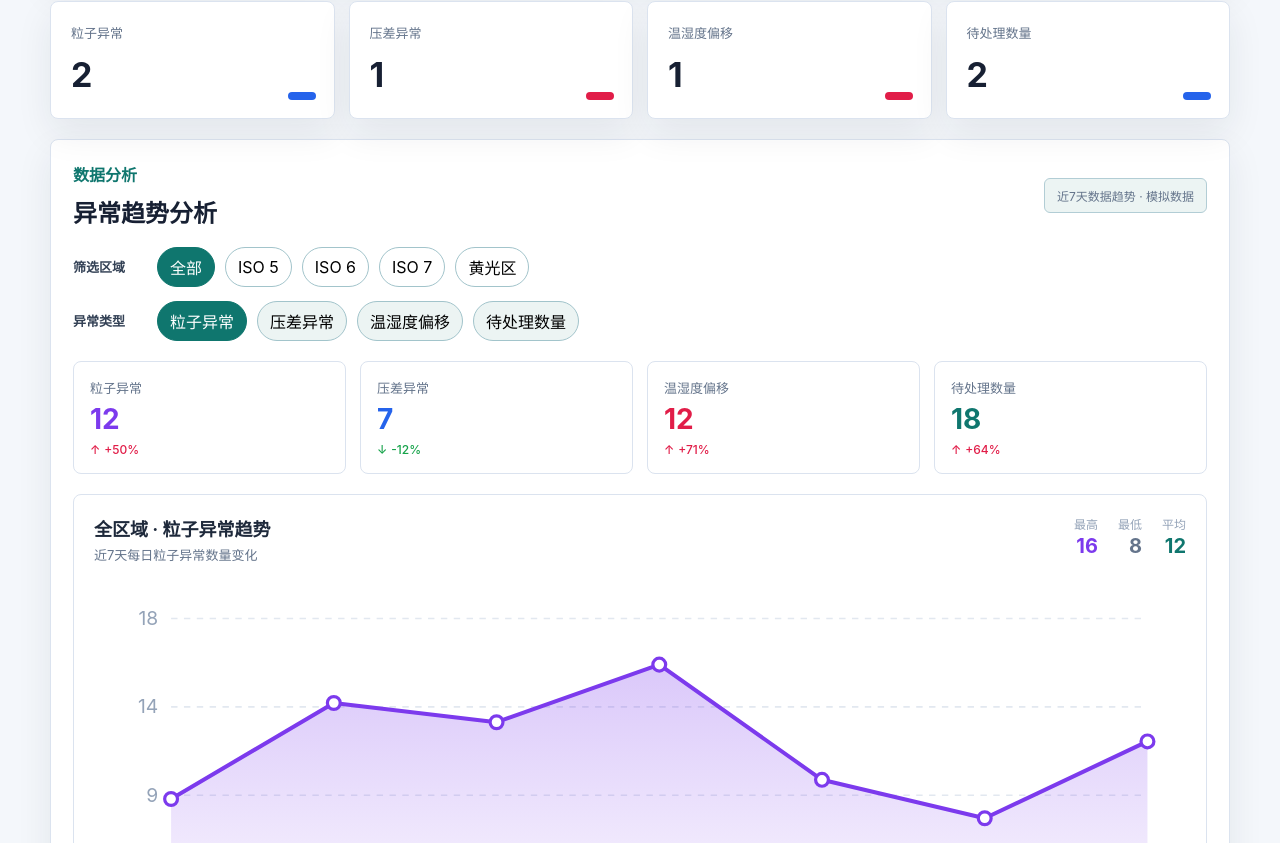
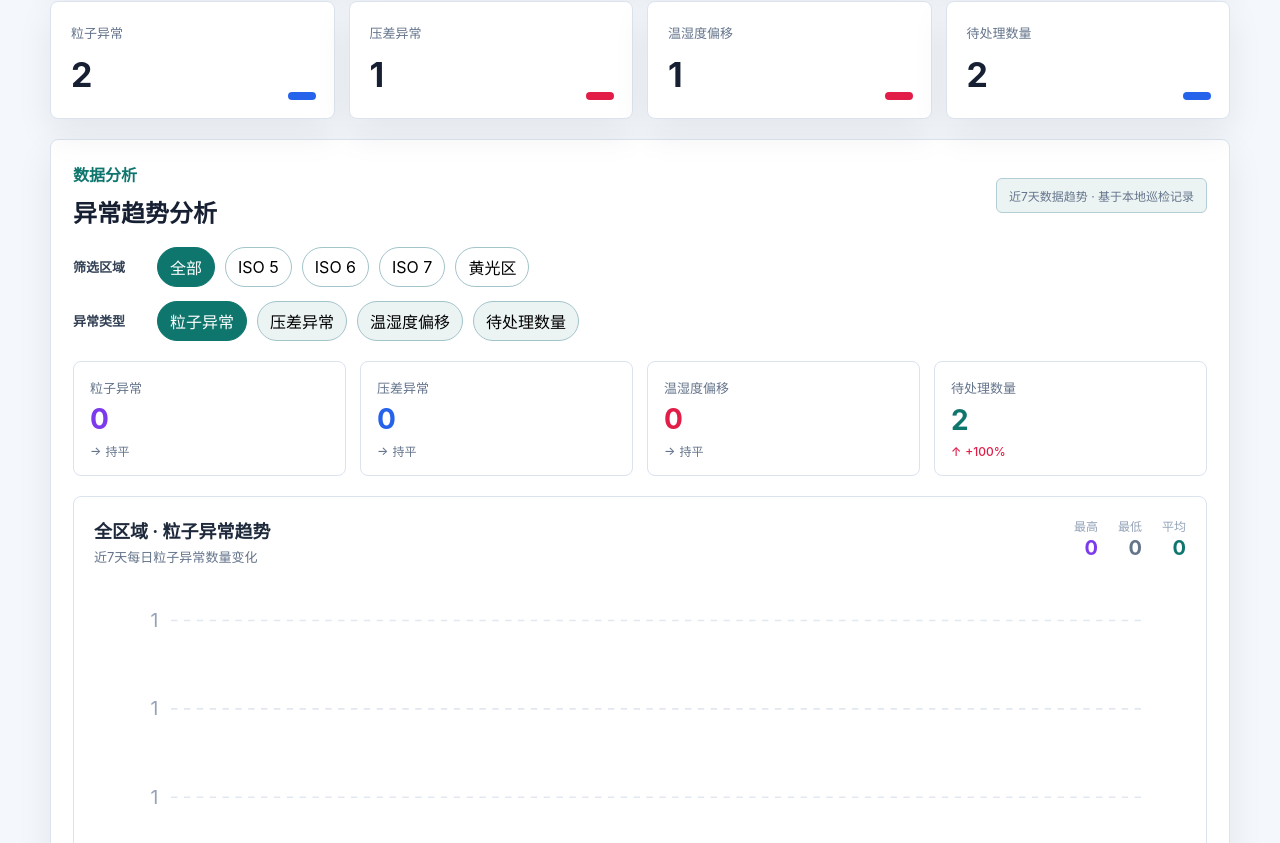
Before and after one commit to aliAjax/hxwl-09-6ff6e8e, a React (Vite) app: page / in a window 1280 px wide. Shown: the part 1437-2280 px from the top of the page. Built offline with nearby package versions, Linux system fonts and the light colour scheme.

Commit message:
.3436396082391580:873b1a9e40abc8335ad4acb5b56153c2_6a35214bfec965905772343d.6a352153fec9659057723445.6a3521535863013a7fa842b0:Trae CN.T(2026/6/19 19:00:35)

```diff
--- a/src/AnomalyTrendAnalysis.tsx
+++ b/src/AnomalyTrendAnalysis.tsx
@@ -1,13 +1,19 @@
 import { useMemo } from "react";
 import {
-  generateAnomalyTrendData,
-  anomalyTypes,
+  calculateAllTrendData,
+  anomalyTypeColors,
   areaFilters,
-  anomalyTypeColors,
+  trendAnomalyTypes,
   type AnomalyTrendData,
   type TrendDataPoint,
-} from "./mockData";
-import type { CleanArea, TrendAnomalyType } from "./db";
+} from "./services/TrendAnalysisService";
+import type {
+  AnomalyTicket,
+  AreaThreshold,
+  CleanArea,
+  InspectionRecord,
+  TrendAnomalyType,
+} from "./domain";
 
 function TrendChart({
   data,
@@ -204,6 +210,9 @@ interface AnomalyTrendAnalysisProps {
   selectedType: TrendAnomalyType;
   onAreaChange: (area: CleanArea | "全部") => void;
   onTypeChange: (type: TrendAnomalyType) => void;
+  inspectionRecords: InspectionRecord[];
+  anomalyTickets: AnomalyTicket[];
+  thresholds: AreaThreshold[];
 }
 
 function AnomalyTrendAnalysis({
@@ -211,14 +220,31 @@ function AnomalyTrendAnalysis({
   selectedType,
   onAreaChange,
   onTypeChange,
+  inspectionRecords,
+  anomalyTickets,
+  thresholds,
 }: AnomalyTrendAnalysisProps) {
 
+  const allTrendDataMap = useMemo(() => {
+    return calculateAllTrendData(
+      inspectionRecords,
+      anomalyTickets,
+      thresholds,
+      selectedArea,
+      7
+    );
+  }, [inspectionRecords, anomalyTickets, thresholds, selectedArea]);
+
   const allTrendData = useMemo(() => {
-    return anomalyTypes.map((type) => ({
+    return trendAnomalyTypes.map((type) => ({
       type,
-      data: generateAnomalyTrendData(selectedArea, type, 7),
+      data: allTrendDataMap[type],
     }));
-  }, [selectedArea]);
+  }, [allTrendDataMap]);
+
+  const hasAnyData = useMemo(() => {
+    return allTrendData.some((t) => t.data.hasData);
+  }, [allTrendData]);
 
   const currentTrendData = useMemo(() => {
     return allTrendData.find((t) => t.type === selectedType)
@@ -240,7 +266,7 @@ function AnomalyTrendAnalysis({
           <p>数据分析</p>
           <h2>异常趋势分析</h2>
         </div>
-        <div className="trend-hint">近7天数据趋势 · 模拟数据</div>
+        <div className="trend-hint">近7天数据趋势 · 基于本地巡检记录</div>
       </div>
 
       <div className="trend-filters">
@@ -262,7 +288,7 @@ function AnomalyTrendAnalysis({
         <div className="trend-filter-group">
           <span className="trend-filter-label">异常类型</span>
           <div className="chips">
-            {anomalyTypes.map((type) => (
+            {trendAnomalyTypes.map((type) => (
               <button
                 key={type}
                 className={selectedType === type ? "chip-active" : ""}
@@ -279,6 +305,8 @@ function AnomalyTrendAnalysis({
         </div>
       </div>
 
+      {hasAnyData ? (
+        <>
           <div className="trend-metrics-grid">
             {allTrendData.map(({ type, data }) => (
               <SummaryMetricCard
@@ -367,6 +395,18 @@ function AnomalyTrendAnalysis({
               </div>
             </div>
           </div>
+        </>
+      ) : (
+        <div className="trend-empty-state">
+          <div className="trend-empty-icon">📊</div>
+          <h3 className="trend-empty-title">暂无趋势数据</h3>
+          <p className="trend-empty-desc">
+            当前筛选条件下没有找到近7天的巡检记录或异常工单。
+            <br />
+            请先录入巡检记录或创建异常工单后再查看趋势分析。
+          </p>
+        </div>
+      )}
     </section>
   );
 }
--- a/src/App.tsx
+++ b/src/App.tsx
@@ -315,6 +315,9 @@ function App() {
         selectedType={filters.trendTypeFilter}
         onAreaChange={handleTrendAreaFilter}
         onTypeChange={handleTrendTypeFilter}
+        inspectionRecords={inspectionRecords}
+        anomalyTickets={anomalyTickets}
+        thresholds={thresholds}
       />
 
       <AnomalyTraceList
--- /dev/null
+++ b/src/services/TrendAnalysisService.ts
@@ -0,0 +1,221 @@
+import type {
+  AnomalyTicket,
+  AreaThreshold,
+  CleanArea,
+  InspectionRecord,
+  TrendAnomalyType,
+} from "../domain/models";
+import { checkAnomalies } from "../domain/rules";
+import { TREND_ANOMALY_TYPES } from "../domain/constants";
+
+export interface TrendDataPoint {
+  date: string;
+  value: number;
+}
+
+export interface TrendSummary {
+  current: number;
+  previous: number;
+  changePercent: number;
+  trend: "up" | "down" | "stable";
+  max: number;
+  min: number;
+  avg: number;
+}
+
+export interface AnomalyTrendData {
+  data: TrendDataPoint[];
+  summary: TrendSummary;
+  hasData: boolean;
+}
+
+function getDateKey(dateStr: string): string {
+  if (!dateStr) return "";
+  const parts = dateStr.split(" ")[0];
+  return parts;
+}
+
+function formatDateLabel(dateKey: string): string {
+  const parts = dateKey.split("-");
+  if (parts.length >= 3) {
+    return `${parseInt(parts[1], 10)}/${parseInt(parts[2], 10)}`;
+  }
+  return dateKey;
+}
+
+function getRecentDateKeys(days: number): string[] {
+  const dates: string[] = [];
+  const today = new Date();
+  for (let i = days - 1; i >= 0; i--) {
+    const d = new Date(today);
+    d.setDate(d.getDate() - i);
+    const dateStr = `${d.getFullYear()}-${String(d.getMonth() + 1).padStart(2, "0")}-${String(d.getDate()).padStart(2, "0")}`;
+    dates.push(dateStr);
+  }
+  return dates;
+}
+
+function computeSummary(values: number[]): TrendSummary {
+  const current = values[values.length - 1] ?? 0;
+  const previous = values[values.length - 2] ?? current;
+  const max = Math.max(...values, 0);
+  const min = Math.min(...values, 0);
+  const avg = values.length > 0
+    ? Math.round(values.reduce((a, b) => a + b, 0) / values.length)
+    : 0;
+
+  let changePercent = 0;
+  if (previous > 0) {
+    changePercent = Math.round(((current - previous) / previous) * 100);
+  } else if (current > 0) {
+    changePercent = 100;
+  }
+
+  let trend: "up" | "down" | "stable";
+  if (Math.abs(changePercent) < 5 || (current === 0 && previous === 0)) {
+    trend = "stable";
+  } else if (changePercent > 0) {
+    trend = "up";
+  } else {
+    trend = "down";
+  }
+
+  return { current, previous, changePercent, trend, max, min, avg };
+}
+
+function filterRecordsByArea(
+  records: InspectionRecord[],
+  area: CleanArea | "全部"
+): InspectionRecord[] {
+  if (area === "全部") return records;
+  return records.filter((r) => r.area === area);
+}
+
+function filterTicketsByArea(
+  tickets: AnomalyTicket[],
+  area: CleanArea | "全部"
+): AnomalyTicket[] {
+  if (area === "全部") return tickets;
+  return tickets.filter((t) => t.area === area);
+}
+
+function countAnomaliesByDate(
+  records: InspectionRecord[],
+  thresholds: AreaThreshold[],
+  type: Exclude<TrendAnomalyType, "待处理数量">,
+  days: number
+): Record<string, number> {
+  const dateKeys = getRecentDateKeys(days);
+  const counts: Record<string, number> = {};
+  dateKeys.forEach((d) => (counts[d] = 0));
+
+  records.forEach((record) => {
+    const dateKey = getDateKey(record.createdAt);
+    if (!(dateKey in counts)) return;
+
+    const anomalies = checkAnomalies(record, thresholds);
+    let isAnomaly = false;
+    switch (type) {
+      case "粒子异常":
+        isAnomaly = anomalies.particle;
+        break;
+      case "压差异常":
+        isAnomaly = anomalies.pressure;
+        break;
+      case "温湿度偏移":
+        isAnomaly = anomalies.temp || anomalies.humidity;
+        break;
+    }
+    if (isAnomaly) {
+      counts[dateKey]++;
+    }
+  });
+
+  return counts;
+}
+
+function countPendingTicketsByDate(
+  tickets: AnomalyTicket[],
+  days: number
+): Record<string, number> {
+  const dateKeys = getRecentDateKeys(days);
+  const counts: Record<string, number> = {};
+  dateKeys.forEach((d) => (counts[d] = 0));
+
+  tickets.forEach((ticket) => {
+    if (ticket.status === "已关闭") return;
+    const dateKey = getDateKey(ticket.createdAt);
+    if (!(dateKey in counts)) return;
+    counts[dateKey]++;
+  });
+
+  return counts;
+}
+
+export function calculateTrendData(
+  records: InspectionRecord[],
+  tickets: AnomalyTicket[],
+  thresholds: AreaThreshold[],
+  area: CleanArea | "全部",
+  type: TrendAnomalyType,
+  days: number = 7
+): AnomalyTrendData {
+  const dateKeys = getRecentDateKeys(days);
+  const filteredRecords = filterRecordsByArea(records, area);
+  const filteredTickets = filterTicketsByArea(tickets, area);
+
+  let countsByDate: Record<string, number>;
+
+  if (type === "待处理数量") {
+    countsByDate = countPendingTicketsByDate(filteredTickets, days);
+  } else {
+    countsByDate = countAnomaliesByDate(filteredRecords, thresholds, type, days);
+  }
+
+  const data: TrendDataPoint[] = dateKeys.map((dateKey) => ({
+    date: formatDateLabel(dateKey),
+    value: countsByDate[dateKey] ?? 0,
+  }));
+
+  const values = data.map((d) => d.value);
+  const summary = computeSummary(values);
+  const hasData = values.some((v) => v > 0);
+
+  return { data, summary, hasData };
+}
+
+export function calculateAllTrendData(
+  records: InspectionRecord[],
+  tickets: AnomalyTicket[],
+  thresholds: AreaThreshold[],
+  area: CleanArea | "全部",
+  days: number = 7
+): Record<TrendAnomalyType, AnomalyTrendData> {
+  const result = {} as Record<TrendAnomalyType, AnomalyTrendData>;
+  TREND_ANOMALY_TYPES.forEach((type) => {
+    result[type] = calculateTrendData(records, tickets, thresholds, area, type, days);
+  });
+  return result;
+}
+
+export const anomalyTypeColors: Record<TrendAnomalyType, string> = {
+  "粒子异常": "#7c3aed",
+  "压差异常": "#2563eb",
+  "温湿度偏移": "#e11d48",
+  "待处理数量": "#0f766e",
+};
+
+export const areaFilters: (CleanArea | "全部")[] = [
+  "全部",
+  "ISO 5",
+  "ISO 6",
+  "ISO 7",
+  "黄光区",
+];
+
+export const trendAnomalyTypes: TrendAnomalyType[] = [
+  "粒子异常",
+  "压差异常",
+  "温湿度偏移",
+  "待处理数量",
+];
--- a/src/styles.css
+++ b/src/styles.css
@@ -1894,6 +1894,35 @@ input {
   color: #1e293b;
   margin: 0;
   line-height: 1.5;
+}
+
+.trend-empty-state {
+  display: flex;
+  flex-direction: column;
+  align-items: center;
+  justify-content: center;
+  padding: 60px 20px;
+  text-align: center;
+}
+
+.trend-empty-icon {
+  font-size: 48px;
+  margin-bottom: 16px;
+  opacity: 0.6;
+}
+
+.trend-empty-title {
+  font-size: 18px;
+  font-weight: 600;
+  color: #334155;
+  margin: 0 0 8px;
+}
+
+.trend-empty-desc {
+  font-size: 13px;
+  color: #94a3b8;
+  margin: 0;
+  line-height: 1.6;
 }
 
 @media (max-width: 860px) {
```
Lines whose indentation alone changed are shown as unchanged.
